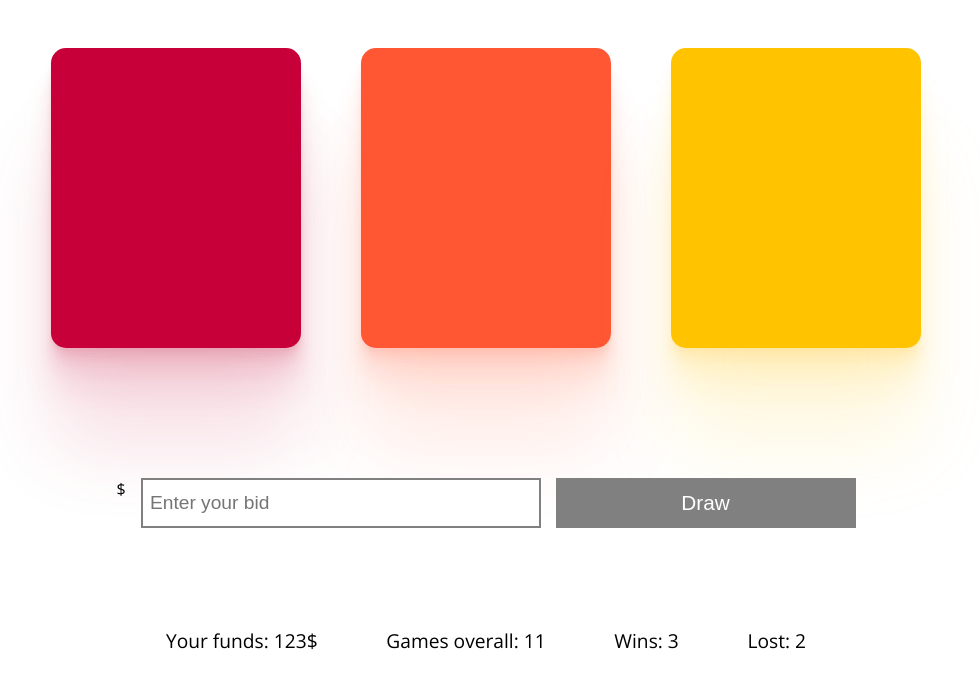
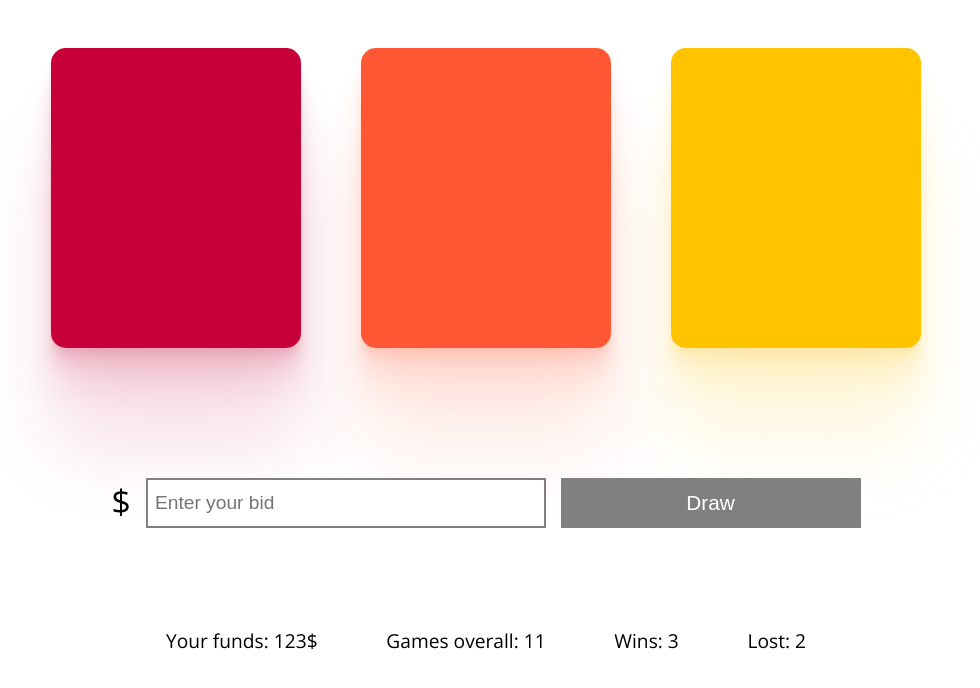
Before and after one commit to jakubnakielski/one-armed-bandit-game, a website: page index.html in a window 1280 px wide. Shown: the part 166-854 px from the top of the page, without its empty margins (154-1134 px from the left). Drawn offline with nearby package versions, Linux system fonts and the light colour scheme.

Commit message:
style play__inputLabel

```diff
--- a/index.html
+++ b/index.html
@@ -20,7 +20,7 @@
     </section>
 
     <section class="play">
-        <label for="play__input">$</label>
+        <label class="play__inputLabel" for="play__input">$</label>
         <input id="play__input" class="play__input" type="number" step="0.01" min="0" placeholder=" Enter your bid">
         <button class="play__btn">Draw</button>
     </section>
--- a/src/styles/style.scss
+++ b/src/styles/style.scss
@@ -65,6 +65,7 @@ header > h1 {
   flex-wrap: wrap;
   margin: 100px 0 15px 0;
 
+
   &__input {
     flex-grow: 1;
     flex-shrink: 1;
@@ -74,6 +75,10 @@ header > h1 {
     border: 2px solid grey;
     margin: 0 15px;
     font-size: 1.2em;
+
+    &Label {
+      font-size: 2.1em;
+    }
   }
 
   &__btn {
```
Also changed, not shown: dist/styles/style.css.
